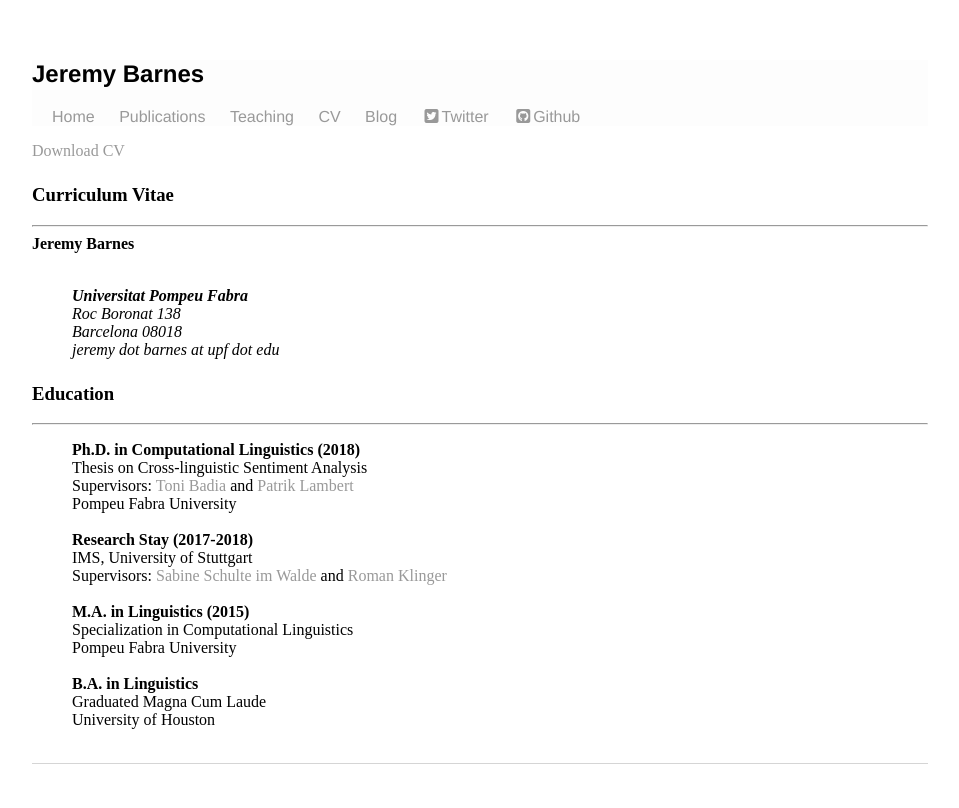
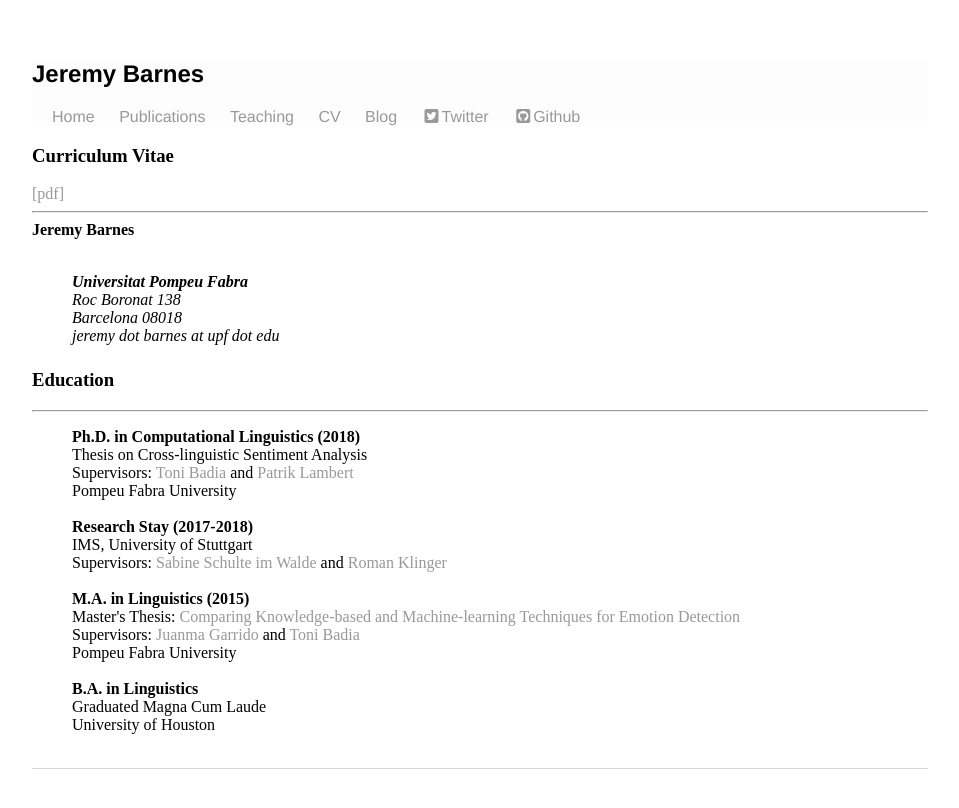
Before and after one commit to jerbarnes/jbarnesspain.github.io, a Jekyll site: the page built from cv/index.html, in a window 1280 px wide. Shown: the top 808 px of the page, without its empty margins (160-1119 px from the left). Built offline with Jekyll 4.4.1, drawn with Linux system fonts in a browser that asks for light colours; nearby versions of some CDN libraries.

Commit message:
updated cv

```diff
--- a/cv/index.html
+++ b/cv/index.html
@@ -4,14 +4,9 @@ title: CV
 ---
 
 	<div class="cv">
-		<a href="/downloads/CurriculumVitae2016.pdf" class="download" title="Download CV as PDF">Download CV</a><p>
-
-
-
-
 
 <article class="page">
-    <h3>Curriculum Vitae</h3>
+    <h3>Curriculum Vitae</h3><a href="/downloads/CurriculumVitae2016.pdf" class="download" title="Download CV as PDF">[pdf]</a>
     <hr>
     <div class="article-wrap">
 
@@ -41,7 +36,8 @@ title: CV
 		Supervisors: <a href="http://www.schulteimwalde.de/"> Sabine Schulte im Walde</a> and <a href="http://romanklinger.de/"> Roman Klinger</a><br><br>
 
 		<strong>M.A. in Linguistics (2015)</strong><br>
-		Specialization in Computational Linguistics<br>
+		Master's Thesis: <a href="https://repositori.upf.edu/bitstream/handle/10230/24828/Barnes_2015.pdf;sequence=1">Comparing Knowledge-based and Machine-learning Techniques for Emotion Detection</a><br>
+		Supervisors: <a href="https://sites.google.com/site/juanmariagarrido/"> Juanma Garrido</a> and <a href="https://www.upf.edu/es/web/taln/entry/-/-/15853/adscripcion/antoni-badia"> Toni Badia</a><br>
 		Pompeu Fabra University<br><br>
 
 		<strong>B.A. in Linguistics</strong><br>
```
